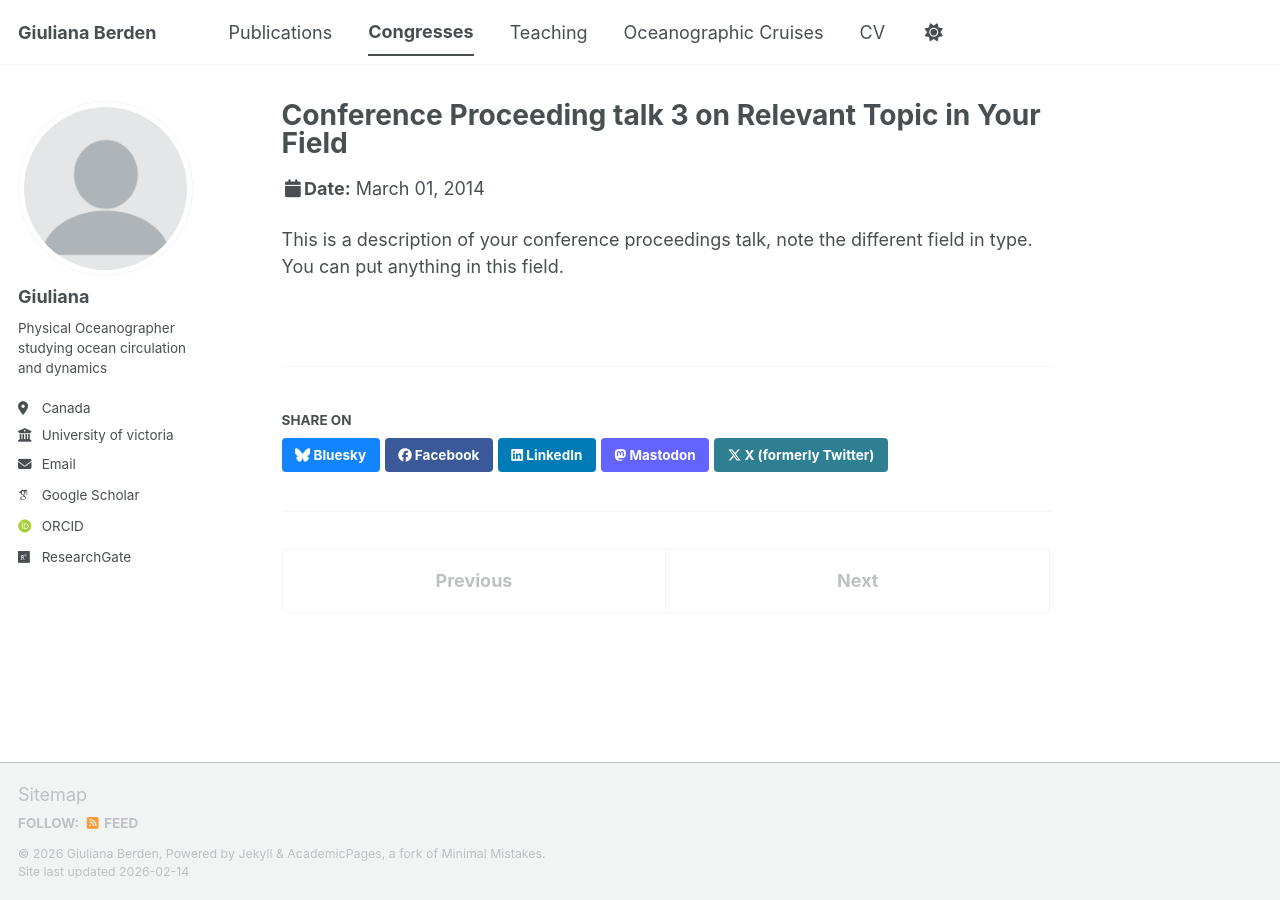
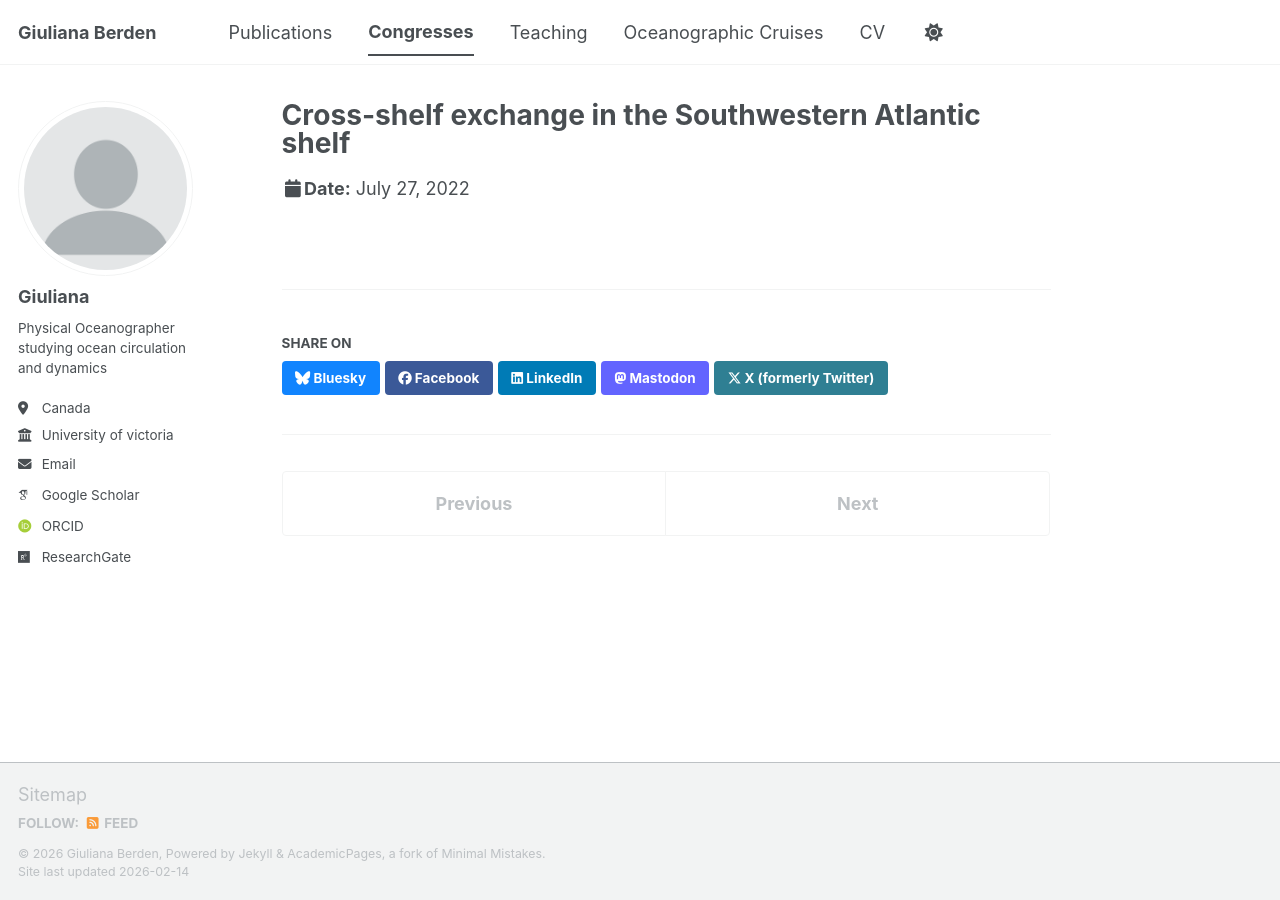
Before and after one commit to GiulianaB/GiulianaB, a Jekyll site: the page built from _talks/2014-03-01-talk-3.md, in a window 1280 px wide. Built offline with Jekyll 4.4.1, drawn with Linux system fonts in a browser that asks for light colours; some web fonts are replaced; a script bundle is joined from its source files by our own code; library files that are not in the unit come from our copies; a file with an impossible date is left out.

Commit message:
Update 2014-03-01-talk-3.md

```diff
--- a/_talks/2014-03-01-talk-3.md
+++ b/_talks/2014-03-01-talk-3.md
@@ -1,11 +1,9 @@
 ---
-title: "Conference Proceeding talk 3 on Relevant Topic in Your Field"
+title: "Cross-shelf exchange in the Southwestern Atlantic shelf"
 collection: talks
-type: "Conference proceedings talk"
+type: "talk"
 permalink: /talks/2014-03-01-talk-3
-venue: "Testing Institute of America 2014 Annual Conference"
-date: 2014-03-01
-location: "Los Angeles, CA, USA"
+venue: "First Student Workshop for the InterAmerican Institute for Global Change Research Small Grants Program"
+date: 2022-07-27
+location: "Virtual"
 ---
-
-This is a description of your conference proceedings talk, note the different field in type. You can put anything in this field.
```
